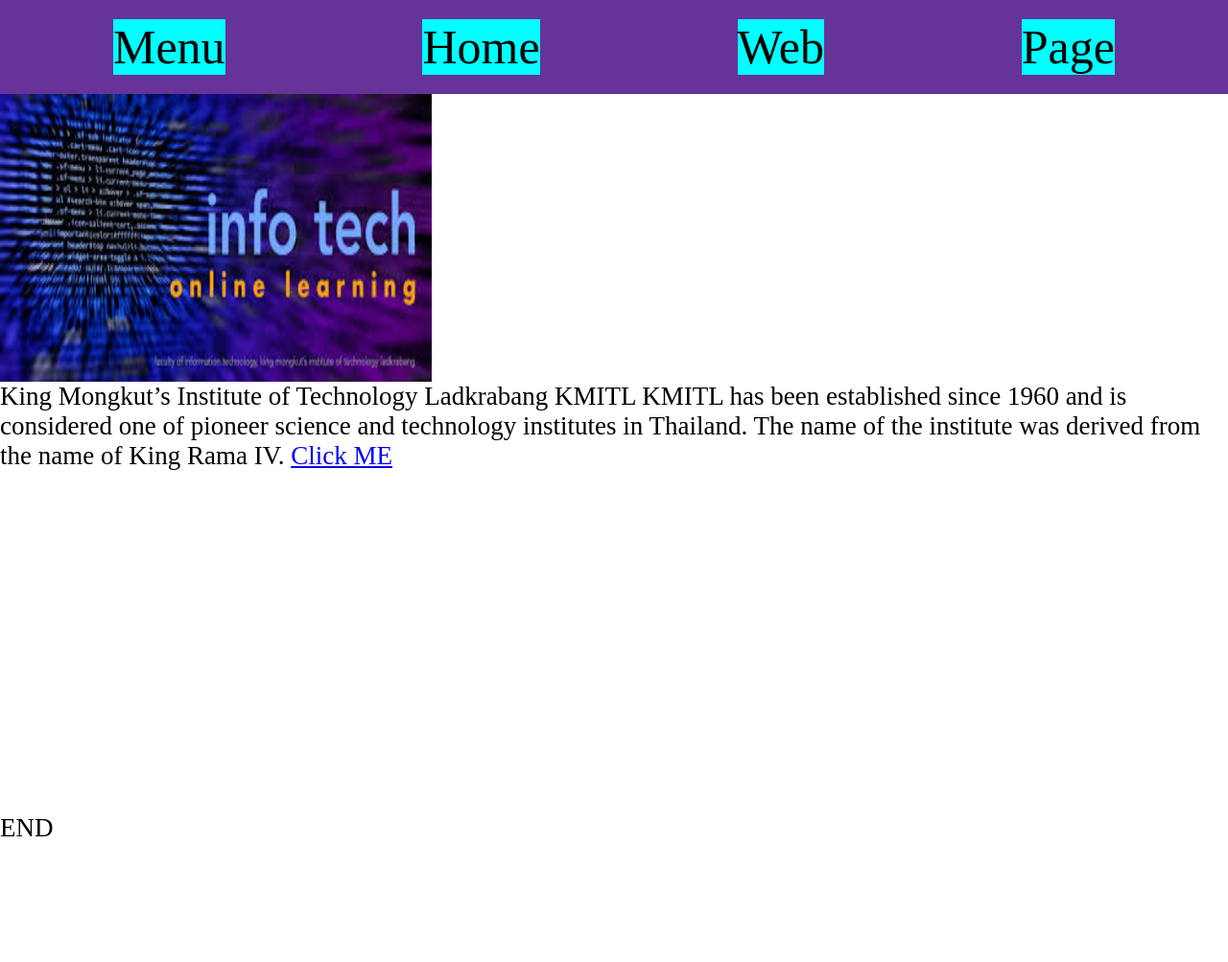
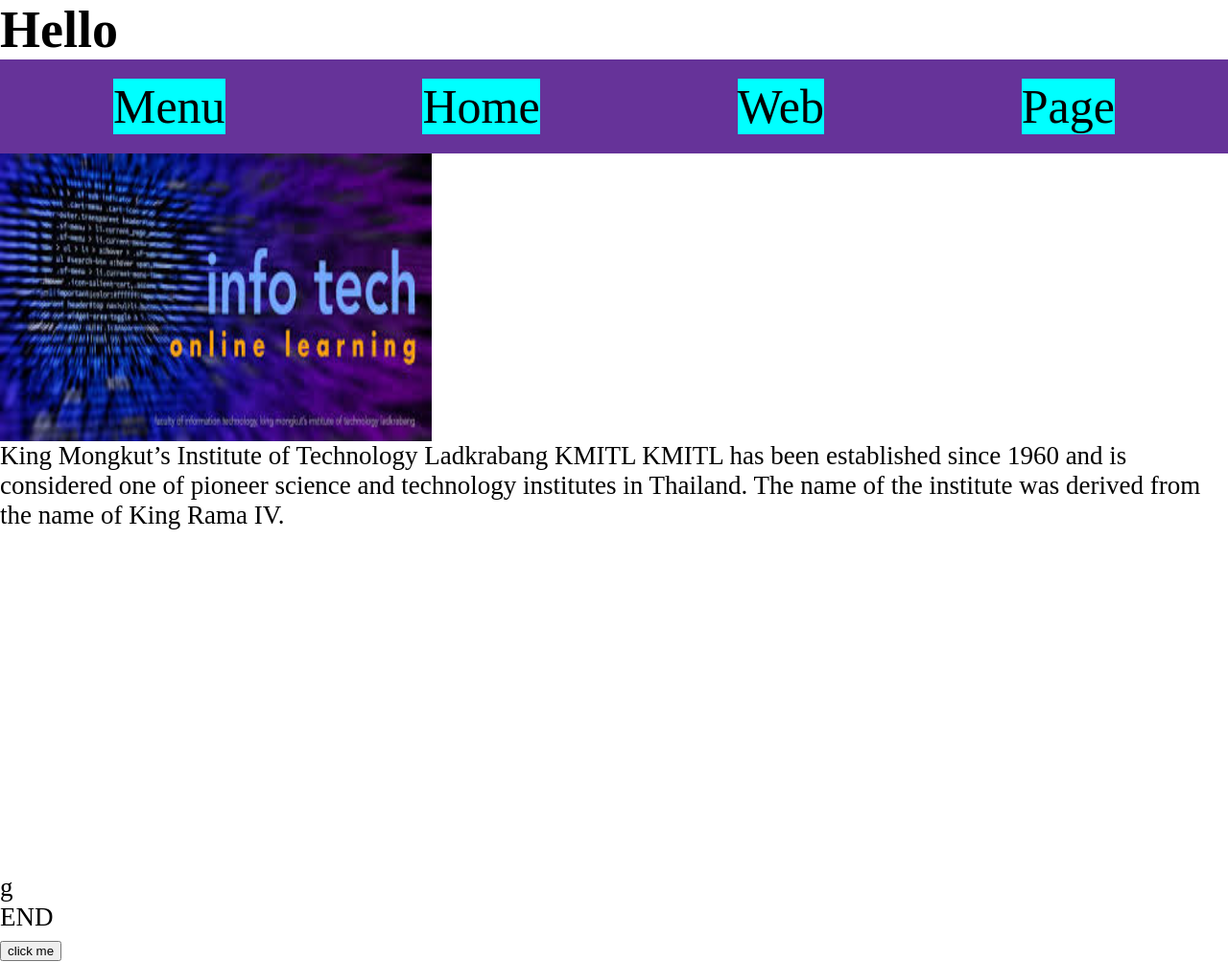
Before and after one commit to malogusto/ITF-67070181, a plain HTML site: page index.html in a window 1280 px wide. Shown: the whole page at 96% size. Before the commit the page ends 879 px from the top, so only its background shows below. Drawn offline with Linux system fonts and the light colour scheme.

Commit message:
first commit

```diff
--- a/index.html
+++ b/index.html
@@ -7,6 +7,7 @@
     <link rel="stylesheet" href="style.css">
 </head>
 <body>
+    <h1>Hello</h1>
     <nav class="navbar">
         <div class="navitem">Menu</div>
         <div class="navitem">Home</div>
@@ -18,14 +19,16 @@
         <div class="title-txt">
             King Mongkut’s Institute of Technology Ladkrabang KMITL KMITL has been established since 1960 and is considered one of
             pioneer science and technology institutes in Thailand. The name of the institute was derived from the name of King Rama IV.
-            <a href="https://www.it.kmitl.ac.th/en/#:~:text=Admission%20Available%20Ph.D.%20in%20Information">Click ME</a>
         </div>
+        <p>g</p>
     </body>
     <footer class = foot>
         <div class = End>
             END
         </div>
-
+            <a href="https://www.it.kmitl.ac.th/en/#:~:text=Admission%20Available%20Ph.D.%20in%20Information">
+                <button>click me</button>
+            </a>
     </footer>
 </body>
 </html>
--- a/style.css
+++ b/style.css
@@ -32,3 +32,6 @@ img{
     font-size: 70px;
     display: flex;
 }
+.a{
+    height: 30px;
+}
```
